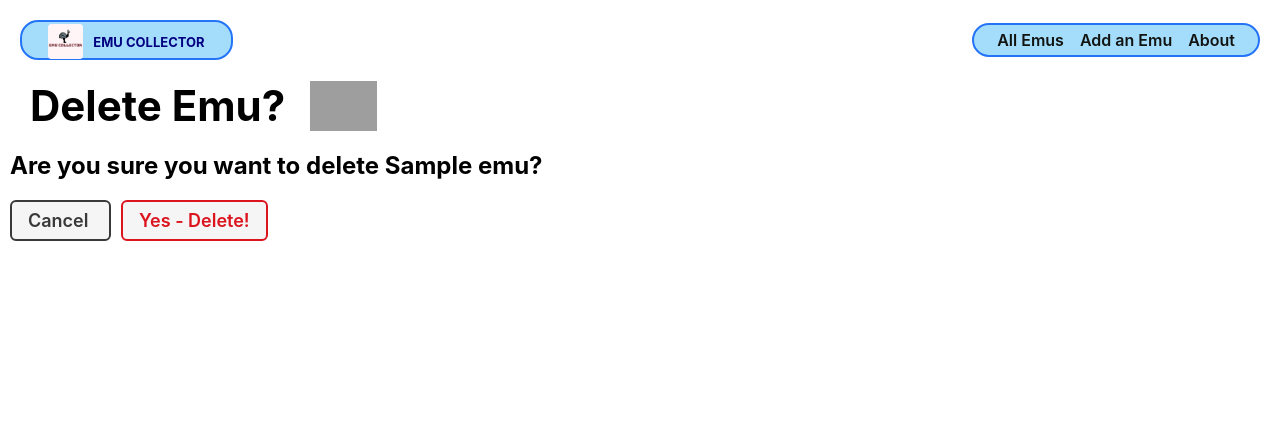
After one commit to natesobeck/emu-collector, a Django app: page /emus/1/delete/ in a window 1280 px wide. The commit adds this page. Shown: the top 440 px of the page. Run offline with Django 4.2, Linux system fonts and the light colour scheme; tables that the repository leaves empty hold one stand-in row (values such as "Sample post"); grey boxes are pictures that could not be loaded.

Commit message:
add update and delete for emus and finish part 3

```diff
--- a/main_app/templates/emus/detail.html
+++ b/main_app/templates/emus/detail.html
@@ -27,6 +27,10 @@
     {% endif %}
     <h4>{{ emu.attitude }}</h4>
     <p>{{ emu.description }}</p>
+    <div class='cat-actions'>
+      <a href="{% url 'emu-update' emu.id %}" class="btn warn">Edit</a>
+      <a href="{% url 'emu-delete' emu.id %}" class="btn danger">Delete</a>
+    </div>
   </div>
 </section>
 
--- /dev/null
+++ b/main_app/templates/main_app/emu_confirm_delete.html
@@ -0,0 +1,23 @@
+{% extends "base.html" %}
+{% load static %}
+
+{% block content %}
+
+<div class="page-header">
+  <h1>Delete Emu?</h1>
+  <img src="{% static 'images/science-emu.png' %}" alt="A scientist emu"/>
+</div>
+<h2>Are you sure you want to delete {{ emu.name }}?</h2>
+
+<form action="" method="post" class="form">
+  {% csrf_token %}
+  <a
+    href="{% url 'emu-detail' emu.id %}"
+    class="btn secondary"
+  >
+    Cancel
+  </a>
+  <button type="submit" class="btn danger">Yes - Delete!</button>
+</form>
+
+{% endblock content %}
--- a/main_app/templates/main_app/emu_form.html
+++ b/main_app/templates/main_app/emu_form.html
@@ -8,7 +8,11 @@
 {% block content %}
 
 <div class="page-header">
-  <h1>Add an Emu</h1>
+  {% if emu %}
+    <h1>Edit {{ emu.name }}</h1>
+  {% else %}
+    <h1>Add an Emu</h1>
+  {% endif %}
   <img src="{% static 'images/glasses-emu.png' %}" alt="">
 </div>
 
--- a/main_app/urls.py
+++ b/main_app/urls.py
@@ -6,5 +6,7 @@ urlpatterns = [
   path('about/', views.about, name='about'),
   path('emus/', views.emu_index, name='emu-index'),
   path('emus/<int:emu_id>/', views.emu_detail, name='emu-detail'),
-  path('emus/create/', views.EmuCreate.as_view(), name='emu-create')
+  path('emus/create/', views.EmuCreate.as_view(), name='emu-create'),
+  path('emus/<int:pk>/update/', views.EmuUpdate.as_view(), name='emu-update'),
+  path('emus/<int:pk>/delete/', views.EmuDelete.as_view(), name='emu-delete')
 ]
--- a/main_app/views.py
+++ b/main_app/views.py
@@ -1,6 +1,6 @@
 from django.shortcuts import render
 from .models import Emu
-from django.views.generic.edit import CreateView
+from django.views.generic.edit import CreateView, UpdateView, DeleteView
 
 # Create your views here.
 def home(request):
@@ -20,3 +20,11 @@ def emu_detail(request, emu_id):
 class EmuCreate(CreateView):
   model = Emu
   fields = '__all__'
+
+class EmuUpdate(UpdateView):
+  model = Emu
+  fields = ['age', 'attitude', 'description']
+
+class EmuDelete(DeleteView):
+  model = Emu
+  success_url = '/emus/'
```
